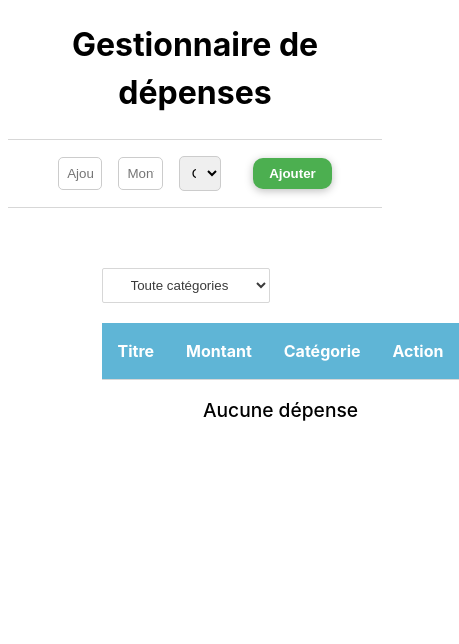
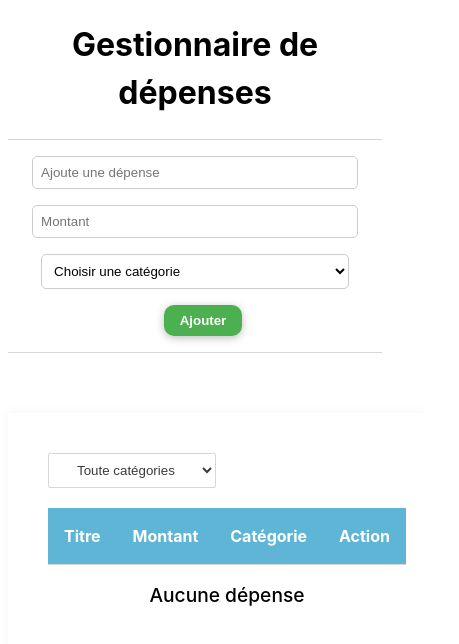
Before and after one commit to BlackHyrr/evaluation-react-FSD50B, a React (Vite) app: page / in a window 390 px wide. Shown: the top 644 px of the page, 459 px wide, since content can reach past the window. Built offline with nearby package versions, Linux system fonts and the light colour scheme.

Commit message:
minor style adjustements

```diff
--- a/src/components/ExpenseItem.css
+++ b/src/components/ExpenseItem.css
@@ -10,6 +10,10 @@
     transition: 0.3s;
 }
 
+.item-row:hover {
+    background-color: #edfaff;;
+}
+
 .delete-btn:hover {
     background-color: #c50000;
 }
--- a/src/components/ExpenseItem.jsx
+++ b/src/components/ExpenseItem.jsx
@@ -5,7 +5,7 @@ import './ExpenseItem.css';
 const ExpenseItem = ({expense}) => {
     const { dispatch } = useExpenseContext();
     return (
-        <tr>
+        <tr className={'item-row'}>
             <td>{expense.title}</td>
             <td>{expense.amount}€</td>
             <td>{expense.category}</td>
--- a/src/components/ExpensesList.css
+++ b/src/components/ExpensesList.css
@@ -1,8 +1,7 @@
 .list-container {
-    margin-top: 20px;
-    padding: 20px;
-    width: 50%;
-    margin: 40px auto 0 auto;
+    padding: 40px;
+    margin-top: 60px !important;
+    box-shadow: 0 0 10px 1px whitesmoke;
 }
 
 .filter-btn {
--- a/src/components/ExpensesList.jsx
+++ b/src/components/ExpensesList.jsx
@@ -16,7 +16,7 @@ const ExpensesList = () => {
     );
 
     return (
-        <div className={'list-container'}>
+        <div className={'list-container container'}>
             <select className={'filter-btn'} value={selectedCategory} onChange={handleCategoryChange}>
                 <option value="">Toute catégories</option>
                 {categories.map((category, index) => (
--- a/src/components/Input.css
+++ b/src/components/Input.css
@@ -12,11 +12,27 @@
     gap: 1rem;
 }
 
+@media screen and (max-width: 768px) {
+    .form-container .form {
+        flex-direction: column;
+    }
+}
+
+.form input:focus {
+    outline: none;
+    border: 1px solid #5fb5d6;
+}
+
 .form input, .form select {
     padding: 0.5rem;
     border-radius: 5px;
     border: 1px solid #ccc;
     width: 100%;
+}
+
+.form select {
+    background-color: white;
+    cursor: pointer;
 }
 
 .add-btn {
--- a/src/index.css
+++ b/src/index.css
@@ -11,8 +11,14 @@
 
 .container {
   max-width: 1280px;
-  width: 80%;
+  width: 90%;
   margin: 0 auto;
+}
+
+@media (min-width: 1024px) {
+  .container {
+    width: 80%;
+  }
 }
 
 button:focus, select:focus {
```
